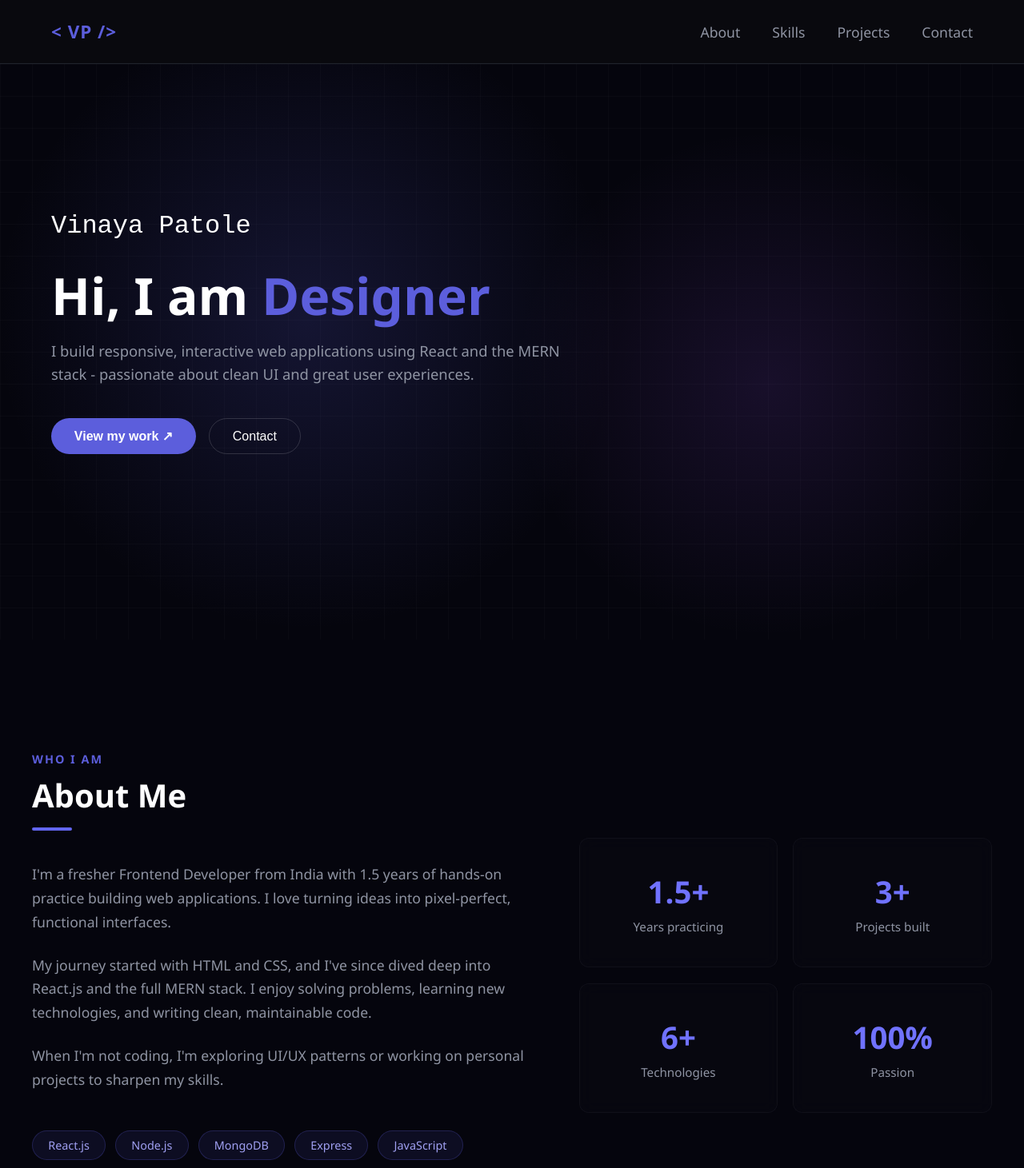
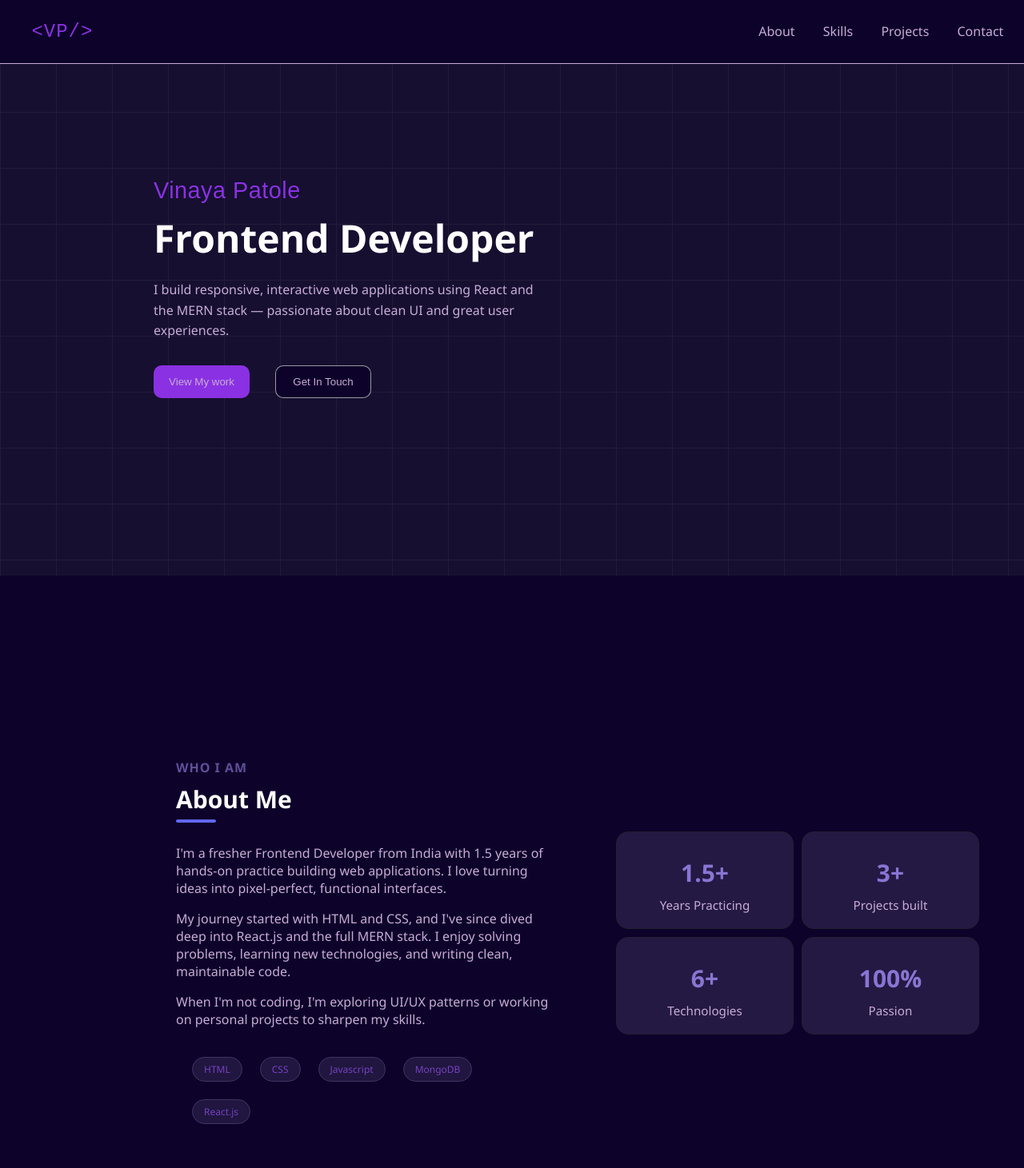
Before and after one commit to Vinaya-16/vinaya-portfolio, a React (Create React App) app in the folder my-portfolio/: page / in a window 1280 px wide. Shown: the top 1461 px of the page at 80% size. Built offline with nearby package versions, Linux system fonts and the light colour scheme.

Commit message:
UI Modified

```diff
--- a/my-portfolio/src/App.css
+++ b/my-portfolio/src/App.css
@@ -1,482 +1,338 @@
 body {
     margin: 0;
-  background-color: #0b0c10;
+    padding: 0;
+    background-color: #160F30;
     font-family: 'Segoe UI', Tahoma, Geneva, Verdana, sans-serif;
 }
 
-/* navbar css */
-.navbar {
+/* Navbar CSS */
+.navbar-section {
     position: fixed;
-  top: 0;
-  left: 0;
-  right: 0;
     width: 100%;
-  z-index: 1000;
-  box-sizing: border-box;
+    height: 50px;
+    background-color: #0d022a;
+    padding: 0.9rem;
+    border-bottom: 0.1px solid #C8ACD6;
     display: flex;
     justify-content: space-between;
     align-items: center;
-  padding: 1.5rem 4rem;
-  background-color: rgba(10, 10, 15, 0.92);
-  border-bottom: 1px solid #1f232b;
+    z-index: 1000;
 }
 
-.nav-logo {
-  font-size: 1.4rem;
-  font-weight: 600;
-  color: #5c5edc;
+.navbar-logo {
+    text-decoration: none;
+    margin: 0 25px;
     letter-spacing: 1px;
-  white-space: nowrap;
-  text-decoration: none;
+    font-weight: 500;
+    color: #8a31e3;
+    font-family: "Roboto Mono", monospace;
+    font-size: 1.5rem;
+    transition: font-size 0.3s ease;
 }
 
-.nav-logo .bracket {
-  color: #5c5edc;
+.navlinks {
+    display: flex;
+    list-style: none;
+    margin: 0 40px;
+    padding: 0;
+    gap: 2.2rem;
+    transition: gap 0.3s ease;
 }
 
-.nav-links {
-  display: flex;
-  list-style: none;
-  margin: 0;
-  padding: 0;
-  gap: 2.5rem;
+.navlink,
+.navlinks li a {
+    text-decoration: none;
+    color: #C8ACD6;
+    transition: color 0.2s ease;
 }
 
-.nav-link {
-  text-decoration: none;
-  color: #8f94a3;
-  font-size: 1.1rem;
-  transition: color 0.3s ease;
-}
-
-.nav-link:hover {
+.navlink,
+.navlinks li a:hover {
     color: #ffffff;
 }
 
-@media (max-width: 768px) {
-  .navbar {
-    padding: 1.2rem 2rem;
+@media screen and (max-width: 768px) {
+    .navbar-section {
+        padding: 0 0.5rem;
     }
 
-  .nav-logo {
+    .navbar-logo {
         font-size: 1.2rem;
+        margin: 0 10px;
     }
 
-  .nav-links {
-    gap: 1.5rem;
+    .navlinks {
+        margin: 0 10px;
+        gap: 1.2rem;
     }
 
-  .nav-link {
-    font-size: 1rem;
-  }
-}
-
-@media (max-width: 480px) {
-  .navbar {
-    padding: 1rem 1rem;
-  }
-
-  .nav-links {
-    gap: 0.8rem;
-  }
-
-  .nav-link {
+    .navlink,
+    .navlinks li a {
         font-size: 0.9rem;
     }
 }
 
 /* Home CSS */
-:root {
-  --bg-color: #05050d;
-  --text-white: #ffffff;
-  --text-grey: #8f94a3;
-  --text-blue: #5c5edc;
-  --bg-glow-blue: radial-gradient(circle, rgba(92, 94, 220, 0.18) 0%, rgba(92, 94, 220, 0) 70%);
-  --bg-glow-purple: radial-gradient(circle, rgba(162, 89, 255, 0.12) 0%, rgba(162, 89, 255, 0) 70%);
-  --font-family: 'Segoe UI', Tahoma, Geneva, Verdana, sans-serif;
+.home-section {
+    background: #41327d;
+    background: linear-gradient(90deg, rgba(65, 50, 125, 1) 9%, rgba(16, 0, 89, 1) 53%, rgba(92, 48, 201, 1) 100%);
+    background-size: 70px 70px;
+    background-image:
+        linear-gradient(to right, #221c36 1px, transparent 1px),
+        linear-gradient(to bottom, #231c39 1px, transparent 1px);
+    min-height: 90vh;
+    padding: 80px 0;
+    display: flex;
+    align-items: center;
+    box-sizing: border-box;
+    width: 100%;
 }
 
-body {
-  margin: 0;
-  background-color: var(--bg-color);
-  font-family: var(--font-family);
-  color: var(--text-white);
-  overflow-x: hidden;
+.home-info {
+    width: 90%;
+    padding: 0 15%;
+    max-width: 1200px;
+    box-sizing: border-box;
 }
 
-body::before {
-  content: "";
-  position: absolute;
-  top: 0;
-  left: 0;
-  right: 0;
-  bottom: 0;
-  background-image:
-    linear-gradient(rgba(255, 255, 255, 0.02) 1px, transparent 1px),
-    linear-gradient(90deg, rgba(255, 255, 255, 0.02) 1px, transparent 1px);
-  background-size: 40px 40px;
-  z-index: -2;
+.home-info h3 {
+    margin: 0 0 10px 0;
+    font-size: 1.8rem;
+    font-weight: 400;
+    font-family: "Rubik", sans-serif;
+    letter-spacing: 0.5px;
+    color: #8a31e3;
 }
 
-body::after {
-  content: "";
-  position: absolute;
-  top: 0;
-  left: 0;
-  width: 60vw;
-  height: 100vh;
-  background: var(--bg-glow-blue);
-  z-index: -1;
+.home-info h2 {
+    font-size: 3rem;
+    margin: 0 0 20px 0;
+    color: white;
+    font-weight: 600;
 }
 
-.right-glow {
-  position: absolute;
-  bottom: 0;
-  right: 0;
-  width: 50vw;
-  height: 80vh;
-  background: var(--bg-glow-purple);
-  z-index: -1;
-  pointer-events: none;
+.home-info p {
+    max-width: 500px;
+    font-size: 1rem;
+    color: #C8ACD6;
+    margin-bottom: 30px;
+    line-height: 1.6rem;
 }
 
-.hero-container {
+.home-buttons {
     display: flex;
-  justify-content: space-between;
-  align-items: center;
-  max-width: 1300px;
-  margin: 0 auto;
-  padding: 0 4rem;
-  height: 100vh;
-  box-sizing: border-box;
     gap: 2rem;
 }
 
-.hero-left {
-  flex: 1;
-  max-width: 650px;
+.home-btn {
+    padding: 12px;
+    border-radius: 10px;
+    background-color: #8a31e3;
+    color: #C8ACD6;
+    width: 120px;
+    border: none;
+    cursor: pointer;
 }
 
-.hero-left h3 {
-  font-family: "Roboto Mono", monospace;
-  font-optical-sizing: auto;
-  font-weight: 500;
-  font-size: xx-large;
-  font-style: normal
+.cnt {
+    background-color: #0d022a;
+    border: 0.2px solid #b1aeb3e0;
 }
 
-.hero-left h1 {
-  font-size: 4rem;
-  line-height: 1.15;
-  font-weight: 650;
-  color: var(--text-white);
-  margin: 0 0 1.1rem 0;
+.home-btn:hover {
+    background-color: #8a31e3c3;
 }
 
-.typewriter {
-  color: var(--text-blue);
-  border-right: 3px solid var(--text-blue);
-  white-space: nowrap;
-  animation: blink 0.75s step-end infinite;
-  padding-right: 4px;
+.cnt:hover {
+    border: 1px solid #8a31e3;
+    background-color: #0d022a;
 }
 
-@keyframes blink {
-
-  from,
-  to {
-    border-color: transparent
-  }
-
-  50% {
-    border-color: var(--text-blue);
+@media (max-width: 480px) {
+    .home-info h2 {
+        font-weight: 500;
     }
 }
 
-.hero-left p {
-  font-size: 1.15rem;
-  line-height: 1.6;
-  color: var(--text-grey);
-  margin: 0 0 2.5rem 0;
+/* About CSS */
+.abt-section {
+    background-color: #0d022a;
+    color: white;
+    padding: 220px;
+    max-height: 40vh;
 }
 
-.button-group {
-  display: flex;
-  gap: 1rem;
+.abt-head {
+    height: 80px;
+    line-height: 40px;
 }
 
-.hero-left button.primary {
-  padding: 0.8rem 1.8rem;
-  font-size: 1rem;
-  font-weight: 600;
-  color: var(--text-white);
-  background-color: var(--text-blue);
-  border: none;
-  border-radius: 50px;
-  cursor: pointer;
-  transition: opacity 0.2s ease;
-}
-
-.hero-left button.primary:hover {
-  opacity: 0.9;
-}
-
-.hero-left button.secondary {
-  padding: 0.8rem 1.8rem;
-  font-size: 1rem;
-  font-weight: 500;
-  color: var(--text-white);
-  background-color: transparent;
-  border: 1px solid rgba(255, 255, 255, 0.15);
-  border-radius: 50px;
-  cursor: pointer;
-  transition: background-color 0.2s ease;
-}
-
-.hero-left button.secondary:hover {
-  background-color: rgba(255, 255, 255, 0.05);
-}
-
-.hero-tag {
-  background-color: #0b0c14;
-  border: 1px solid rgba(255, 255, 255, 0.08);
-  color: var(--text-grey);
-  border-radius: 8px;
-  padding: 0.6rem 1rem;
-  font-size: 0.9rem;
-  position: absolute;
-  white-space: nowrap;
-  box-shadow: 0 20px 40px rgba(0, 0, 0, 0.5);
-}
-
-.hero-tag .dot {
-  display: inline-block;
-  width: 8px;
-  height: 8px;
-  background-color: #10b981;
-  border-radius: 50%;
-  margin-right: 6px;
-}
-
-.highlight-tag {
-  color: var(--text-white);
+.subtitle {
+    letter-spacing: 1px;
+    color: #604f99;
     font-weight: 600;
 }
 
-@media (max-width: 1024px) {
-  .hero-container {
-    flex-direction: column;
-    justify-content: center;
-    padding: 8rem 2rem 4rem 2rem;
-    height: auto;
-    gap: 4rem;
+.title {
+    font-size: 30px;
+    font-weight: 600;
 }
 
-  .hero-left {
-    text-align: center;
-    max-width: 100%;
+.title-underline {
+    background-color: #8a31e3;
+    width: 50px;
+    height: 3px;
+    border-radius: 10px;
+    margin: 5px 0;
 }
 
-  .hero-left h1 {
-    font-size: 3.2rem;
-  }
-
-  .hero-left p {
-    margin-left: auto;
-    margin-right: auto;
-    max-width: 550px;
-  }
-
-  .button-group {
-    justify-content: center;
-  }
-
-}
-
-@media (max-width: 768px) {
-  .hero-left h1 {
-    font-size: 2.5rem;
-  }
-
-  .hero-left p {
-    font-size: 1rem;
-  }
-}
-
-@media (max-width: 480px) {
-  .hero-container {
-    padding: 6rem 1rem 3rem 1rem;
-  }
-
-  .hero-left h1 {
-    font-size: 2rem;
-  }
-
-  .button-group {
-    flex-direction: column;
-    width: 100%;
-    gap: 0.8rem;
-  }
-
-  .hero-left button.primary,
-  .hero-left button.secondary {
-    width: 100%;
-    box-sizing: border-box;
-  }
-
-  .hero-tag {
-    font-size: 0.8rem;
-    padding: 0.5rem 0.8rem;
-  }
-
-}
-
-/* Aboout CSS */
 .abt-container {
     display: flex;
-  justify-content: space-between;
-  align-items: center;
-  max-width: 1200px;
-  margin: 0 auto;
-  padding: 140px 2rem 80px 2rem;
-  background-color: #05050d;
-  color: #ffffff;
-  gap: 4rem;
-  font-family: 'Segoe UI', Tahoma, Geneva, Verdana, sans-serif;
+    width: 100%;
+    height: 30rem;
+    padding: 20px 0;
 }
 
 .abt-left {
-  flex: 1.2;
-  display: flex;
-  flex-direction: column;
+    width: 40rem;
 }
 
-.abt-subtitle {
-  color: #5c5edc;
-  font-size: 0.9rem;
-  font-weight: 600;
-  letter-spacing: 2px;
-  margin: 0 0 0.5rem 0;
+.abt-left p {
+    width: 30rem;
+    font-size: 16px;
+    color: #C8ACD6;
+    font-family:'Segoe UI', Tahoma, Geneva, Verdana, sans-serif;
 }
 
-.abt-title {
-  font-size: 2.5rem;
-  font-weight: 600;
-  margin: 0 0 0.8rem 0;
-  color: #ffffff;
+.lan-badge {
+    padding: 20px;
+    display: flex;
+    flex-wrap: wrap;
+    gap: 22px;
 }
 
-.title-underline {
-  width: 50px;
-  height: 2px;
-  background-color: #5c5edc;
-  margin-bottom: 2.5rem;
+.lan-btn {
+    background-color: #20163f;
+    padding: 6px 14px;
+    border-radius: 20px;
+    text-align: center;
+    border: 1px solid #3f3562;
+    color: #7642c0;
+    font-size: 12px;
 }
 
-.abt-text p {
-  color: #8f94a3;
-  font-size: 1.1rem;
-  line-height: 1.7;
-  margin: 0 0 1.5rem 0;
-  font-weight: 400;
-}
-
-.tech-badges {
-  display: flex;
-  flex-wrap: wrap;
-  gap: 0.75rem;
-  margin-top: 1.5rem;
-}
-
-.badge {
-  background-color: rgba(92, 94, 220, 0.1);
-  color: #a0a0f2;
-  border: 1px solid rgba(92, 94, 220, 0.25);
-  padding: 0.5rem 1.2rem;
-  border-radius: 20px;
-  font-size: 0.9rem;
-  font-weight: 500;
-  transition: all 0.2s ease;
-}
-
-.badge:hover {
-  background-color: rgba(92, 94, 220, 0.2);
-  border-color: rgba(92, 94, 220, 0.5);
+.lan-btn:hover {
+    border: 1px solid #8a31e3;
+    color: #8a31e3;
 }
 
 .abt-right {
-  flex: 1;
     display: grid;
     grid-template-columns: repeat(2, 1fr);
-  gap: 1.2rem;
+    grid-auto-rows: max-content;
+    gap: 10px;
     width: 100%;
+    max-width: 600px;
+    margin: 0 70px;
 }
 
-.stat-card {
-  background-color: rgba(11, 12, 20, 0.4);
-  border: 1px solid rgba(255, 255, 255, 0.04);
-  border-radius: 12px;
-  padding: 2.5rem 1.5rem;
+.abt-btn {
+    background-color: #3f356277;
+    border: 1px solid #222030;
+    border-radius: 15px;
+    padding: 20px 10px;
+    height: 80px;
+    width: 200px;
+    font-size: 0.95rem;
     text-align: center;
-  backdrop-filter: blur(10px);
-  transition: transform 0.3s ease, border-color 0.3s ease;
+    color: #C8ACD6;
 }
 
-.stat-card:hover {
-  transform: translateY(-5px);
-  border-color: rgba(92, 94, 220, 0.2);
+.abt-btn h3 {
+    font-size: 30px;
+    line-height: 1px;
+    font-weight: 900;
+    color: #8975d3;
 }
 
-.stat-card h3 {
-  font-size: 2.4rem;
-  font-weight: 700;
-  color: #7072ff;
-  margin: 0 0 0.5rem 0;
+.abt-btn:hover {
+    border: 1px solid #604f99;
 }
 
-.stat-card p {
-  color: #8f94a3;
-  font-size: 0.95rem;
-  margin: 0;
+@media screen and (max-width: 768px) {
+
+    .abt-section {
+        padding: 120px 50px;
+        max-height: none;
     }
 
-@media (max-width: 1024px) {
     .abt-container {
         flex-direction: column;
-    padding-top: 120px;
-    gap: 3rem;
+        height: auto;
+        gap: 40px;
     }
 
     .abt-left {
         width: 100%;
     }
 
+    .abt-left p {
+        width: 100%;
+    }
+
     .abt-right {
-    max-width: 600px;
-    margin: 0 auto;
+        width: 100%;
+        max-width: 100%;
+        margin: 0;
+        justify-content: center;
+    }
+
+    .abt-btn {
+        width: 100%;
+        max-width: 220px;
     }
 }
 
-@media (max-width: 600px) {
-  .abt-container {
-    padding: 100px 1.2rem 60px 1.2rem;
+@media screen and (max-width: 480px) {
+
+    .abt-section {
+        padding: 100px 20px;
     }
 
-  .abt-title {
-    font-size: 2rem;
+    .abt-head {
+        height: auto;
+        line-height: normal;
     }
 
-  .abt-text p {
-    font-size: 1rem;
+    .abt-container {
+        gap: 30px;
+    }
+
+    .abt-left p {
+        font-size: 14px;
+        line-height: 1.7rem;
+    }
+
+    .lan-badge {
+        padding: 10px;
+        gap: 12px;
     }
 
     .abt-right {
-    grid-template-columns: 1fr;
-    gap: 1rem;
+        grid-auto-rows: auto;
+        gap: 20px;
+        width: 100%;
     }
 
-  .stat-card {
-    padding: 1.8rem 1rem;
+    .abt-btn {
+        width: 100%;
+        height: 100px;
+        padding: 10px;
+        box-sizing: border-box;
+    }
+
+    .abt-btn h3 {
+        font-size: 24px;
     }
 }
 
@@ -983,4 +839,5 @@ body::after {
 
 .ftr-section p {
   background-color: #111118;
+  color: white;
 }
--- a/my-portfolio/src/components/About.js
+++ b/my-portfolio/src/components/About.js
@@ -1,45 +1,58 @@
 import React from 'react';
 
 function About() {
+
+    const lan = [
+        {id: 1, name: "HTML"},
+        {id: 2, name: "CSS"},
+        {id: 3, name: "Javascript"},
+        {id: 4, name: "MongoDB"},
+        {id: 5, name: "React.js"}
+    ];
+
     return (
-        <div id="about" className="abt-container" id="About">
-            <div className="abt-left">
-                <h4 className="abt-subtitle">WHO I AM</h4>
-                <h2 className="abt-title">About Me</h2>
-                <div className="title-underline"></div>
-
-                <div className="abt-text">
-                    <p>I'm a fresher Frontend Developer from India with 1.5 years of hands-on practice building web applications. I love turning ideas into pixel-perfect, functional interfaces.</p>
-                    <p>My journey started with HTML and CSS, and I've since dived deep into React.js and the full MERN stack. I enjoy solving problems, learning new technologies, and writing clean, maintainable code.</p>
-                    <p>When I'm not coding, I'm exploring UI/UX patterns or working on personal projects to sharpen my skills.</p>
+        <div className='abt-section'>
+            <div className='abt-head'>
+                <div className='subtitle'>WHO I AM</div>
+                <div className='title'>About Me</div>
+                <div className='title-underline'></div>
             </div>
-
-                <div className="tech-badges">
-                    <span className="badge">React.js</span>
-                    <span className="badge">Node.js</span>
-                    <span className="badge">MongoDB</span>
-                    <span className="badge">Express</span>
-                    <span className="badge">JavaScript</span>
-                    <span className="badge">HTML & CSS</span>
+            <div className='abt-container'>
+                <div className='abt-left'>
+                    <p>
+                        I'm a fresher Frontend Developer from India with 1.5 years of hands-on practice building web applications. I love turning ideas into pixel-perfect, functional interfaces.
+                    </p>
+                    <p>
+                        My journey started with HTML and CSS, and I've since dived deep into React.js and the full MERN stack. I enjoy solving problems, learning new technologies, and writing clean, maintainable code.
+                    </p>
+                    <p>
+                        When I'm not coding, I'm exploring UI/UX patterns or working on personal projects to sharpen my skills.
+                    </p>
+                    <div className='lan-badge'>
+                        {lan.map((lang, index) => (
+                        <div key={lang.id} className='lan-btn'>
+                            {lang.name}
+                        </div>
+                    ))}
                     </div>
                 </div>
-
-            <div className="abt-right">
-                <div className="stat-card">
+                <div className='abt-right'>
+                    <div className='abt-btn'>
                         <h3>1.5+</h3>
-                    <p>Years practicing</p>
+                        Years Practicing
                     </div>
-                <div className="stat-card">
+                    <div className='abt-btn'>
                         <h3>3+</h3>
-                    <p>Projects built</p>
+                        Projects built
                     </div>
-                <div className="stat-card">
+                    <div className='abt-btn'>
                         <h3>6+</h3>
-                    <p>Technologies</p>
+                        Technologies
                     </div>
-                <div className="stat-card">
+                    <div className='abt-btn'>
                         <h3>100%</h3>
-                    <p>Passion</p>
+                        Passion
+                    </div>
                 </div>
             </div>
         </div>
--- a/my-portfolio/src/components/Home.js
+++ b/my-portfolio/src/components/Home.js
@@ -1,61 +1,18 @@
-import React, { useState, useEffect } from 'react';
+import React from 'react';
 
 function Home() {
-    const words = ["Developer", "Designer", "Student"];
-    const [currentWordIndex, setCurrentWordIndex] = useState(0);
-    const [currentText, setCurrentText] = useState('');
-    const [isDeleting, setIsDeleting] = useState(false);
-    const [typingSpeed, setTypingSpeed] = useState(150);
-
-    useEffect(() => {
-        const handleTyping = () => {
-            const fullWord = words[currentWordIndex];
-
-            if (!isDeleting) {
-                setCurrentText(fullWord.substring(0, currentText.length + 1));
-                if (currentText === fullWord) {
-                    setTypingSpeed(2000);
-                    setIsDeleting(true);
-                } else {
-                    setTypingSpeed(100);
-                }
-            } else {
-                setCurrentText(fullWord.substring(0, currentText.length - 1));
-                if (currentText === '') {
-                    setIsDeleting(false);
-                    setCurrentWordIndex((prev) => (prev + 1) % words.length);
-                    setTypingSpeed(500);
-                } else {
-                    setTypingSpeed(50);
-                }
-            }
-        };
-
-        const timer = setTimeout(handleTyping, typingSpeed);
-        return () => clearTimeout(timer);
-    }, [currentText, isDeleting, currentWordIndex, typingSpeed]);
-
     return (
-        <div className="hero-container" id="Home">
-            <div className="right-glow"></div>
-
-            <div className="hero-left">
+        <div className="home-section">
+            <div className="home-info">
                 <h3>Vinaya Patole</h3>
-                <h1>
-                    Hi, I am <span className="typewriter">{currentText}</span>
-                </h1>
+                <h2>Frontend Developer</h2>
                 <p>
-                    I build responsive, interactive web applications using React and the MERN stack - passionate about clean UI and great user experiences.
+                    I build responsive, interactive web applications using React and the MERN stack — passionate about clean UI and great user experiences.
                 </p>
-
-                <div className="button-group">
-                    <button className="primary">View my work ↗</button>
-                    <button className="secondary">Contact</button>
+                <div className='home-buttons'>
+                    <button className='home-btn'>View My work</button>
+                    <button className='home-btn cnt'>Get In Touch</button>
                 </div>
-            </div>
-
-            <div className="hero-right">
-
             </div>
         </div>
     );
--- a/my-portfolio/src/components/Navbar.js
+++ b/my-portfolio/src/components/Navbar.js
@@ -1,19 +1,18 @@
 import React from 'react';
 
-function Navbar() {
+function Navbar () {
     return (
-        <nav className="navbar">
-            <div>
-                <a href="#Home" className="nav-logo"><span className="bracket">&lt;</span> VP <span className="bracket">/&gt;</span></a>
-            </div>
-
-            <ul className="nav-links">
-                <li><a href="#About" className="nav-link">About</a></li>
-                <li><a href="#Skills" className="nav-link">Skills</a></li>
-                <li><a href="#Projects" className="nav-link">Projects</a></li>
-                <li><a href="#Contact" className="nav-link">Contact</a></li>
+        <div className='navbar-section'>
+            {/* <div className='navbar-logo'> */}
+                <a href='#Home' className='navbar-logo'>&lt;VP/&gt;</a>
+            {/* </div> */}
+                <ul className='navlinks'>
+                <li className='navlink'><a href="#About">About</a></li>
+                <li className='navlink'><a href="#Skills">Skills</a></li>
+                <li className='navlink'><a href="#Projects">Projects</a></li>
+                <li className='navlink'><a href="#Contact">Contact</a></li>
             </ul>
-        </nav>
+        </div>
     );
 }
 
```
Lines whose indentation alone changed are shown as unchanged.
